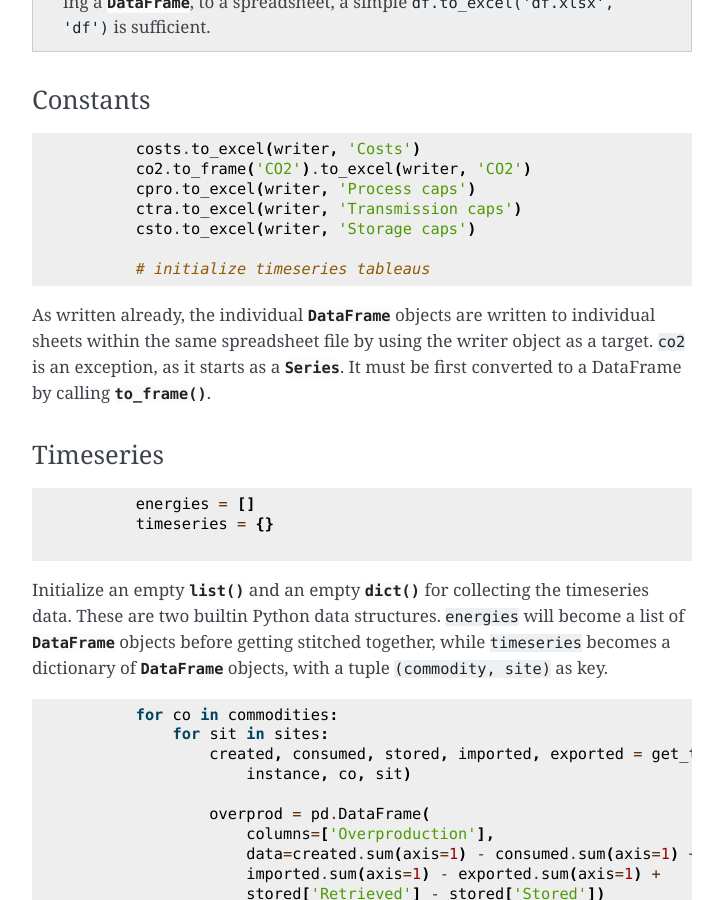
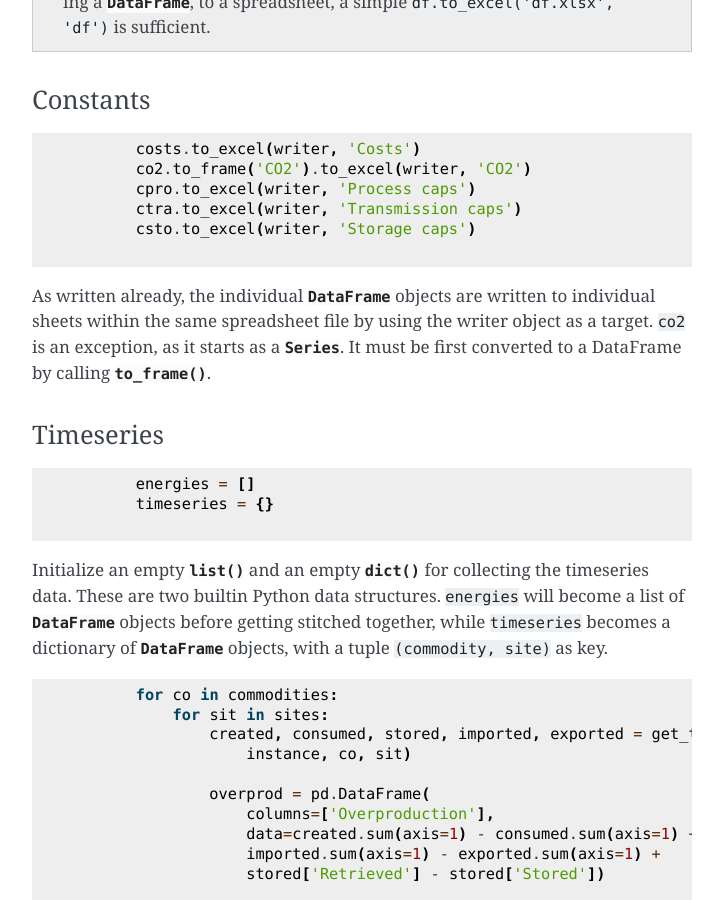
Before and after one commit to tum-ens/urbs, a Sphinx documentation site: the page built from doc/report.rst, in a window 1280 px wide and 900 px high, scrolled down 3474 px. Shown: the whole window, without its empty margins (388-1111 px from the left). Built offline with Sphinx 7.4.7, drawn with Linux system fonts in a browser that asks for light colours.

Commit message:
minor doc improvements

```diff
--- a/doc/report.rst
+++ b/doc/report.rst
@@ -64,7 +64,7 @@ Constants
 
 .. literalinclude:: ../urbs.py
    :start-after:        # write constants to spreadsheet
-   :end-before:        energies = []
+   :end-before:        # initialize timeseries tableaus
 
 As written already, the individual :class:`~pandas.DataFrame` objects are
 written to individual sheets within the same spreadsheet file by using the
--- a/doc/tutorial.rst
+++ b/doc/tutorial.rst
@@ -193,7 +193,7 @@ Plotting
 
 First, the use of the module constant :data:`COLORS` for customising plot
 colors is demonstrated. All plot colors are user-defineable by adding color
-:func:`tuple`s ``(r, g, b)`` or modifying existing tuples for commodities and
+:func:`tuple` ``(r, g, b)`` or modifying existing tuples for commodities and
 plot decoration elements. Here, new colors for displaying import/export are
 added. Without these, pseudo-random colors are generated in
 :func:`to_color`.
```
